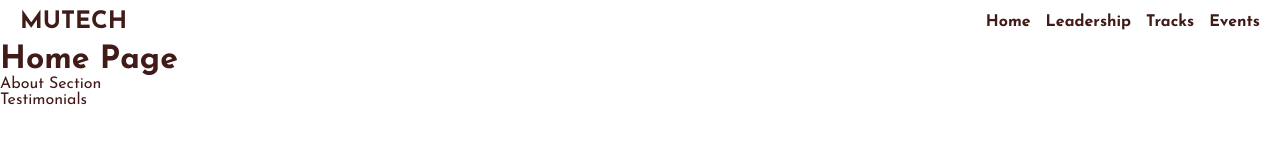
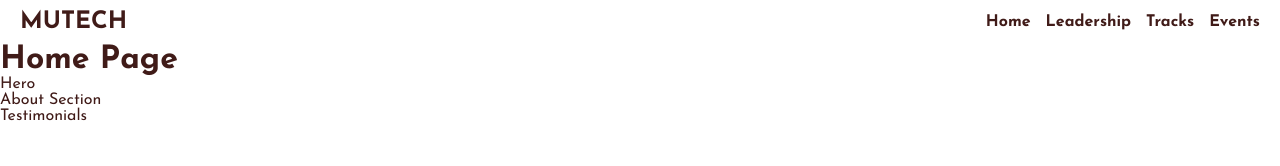
Before and after one commit to FrancisMurayaDev/murang-a-university-tech-club, a React (Vite) app: page / in a window 1280 px wide. Shown: the top 166 px of the page. Built offline with nearby package versions, Linux system fonts and the light colour scheme.

Commit message:
fix typescript complaints

```diff
--- a/src/Components/AboutSection/AboutSection.tsx
+++ b/src/Components/AboutSection/AboutSection.tsx
@@ -1,7 +1,4 @@
 import "./AboutSection.css"
-
-import React from 'react'
-
 function AboutSection() {
   return (
     <div>
--- a/src/Components/HeroSection/HeroSection.tsx
+++ b/src/Components/HeroSection/HeroSection.tsx
@@ -1,10 +1,9 @@
 import "./HeroSection.css"
-import React from 'react'
 
 function HeroSection() {
   return (
     <div>
-
+      Hero
     </div>
   )
 }
```
